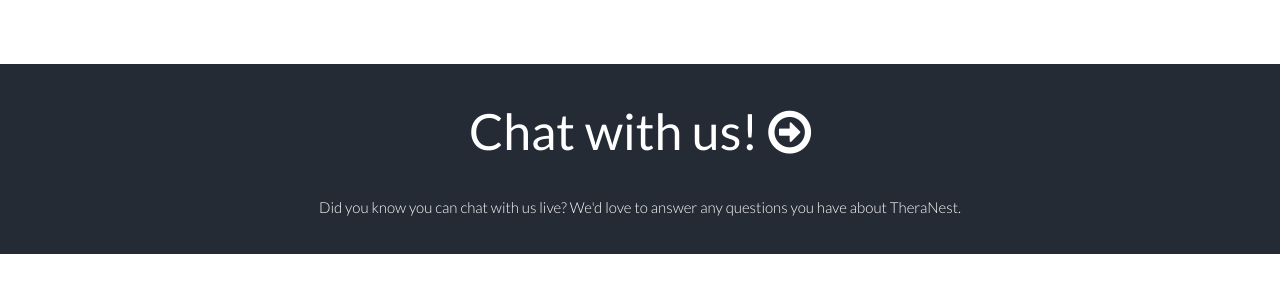
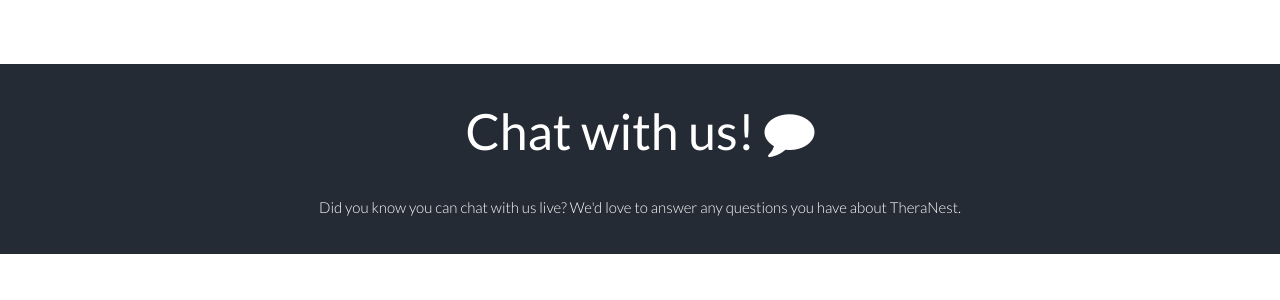
Before and after one commit to kaylacille/theranest-update, a Jekyll site: the page built from pricing.html, in a window 1280 px wide and 900 px high, scrolled down 543 px. Shown: the part 150-450 px from the top of the window. Built offline with Jekyll 4.4.1, drawn with Linux system fonts in a browser that asks for light colours; nearby versions of some CDN libraries.

Commit message:
Table styles on Pricing page

```diff
--- a/pricing.html
+++ b/pricing.html
@@ -64,7 +64,7 @@
     <div class="container centered">
         <div class="row">
             <div class="col-lg-8 col-lg-offset-2">
-            <h1>Chat with us! <i class="fa fa-arrow-circle-o-right"></i></h1>
+            <h1>Chat with us! <i class="fa fa-comment"></i></h1>
             <p>Did you know you can chat with us live? We'd love to answer any questions you have about TheraNest.</p>
             </div>
         </div><! --/row -->
```
